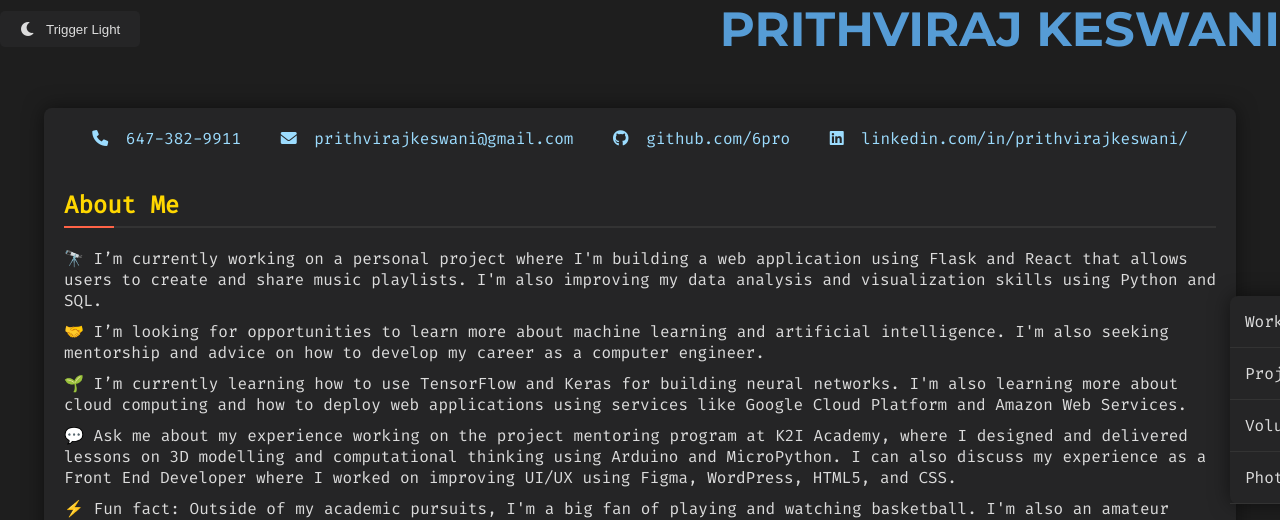
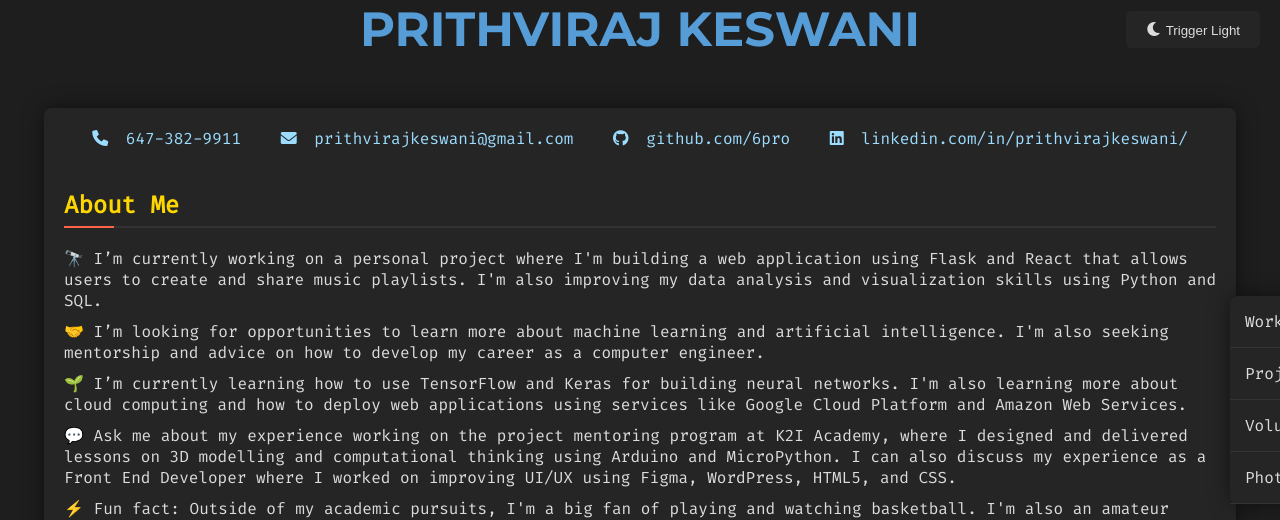
Before and after one commit to 6pro/6pro.github.io, a plain HTML site: page index.html in a window 1280 px wide. Shown: the top 520 px of the page. Drawn offline with Linux system fonts and the light colour scheme.

Commit message:
Update index.html
update

```diff
--- a/index.html
+++ b/index.html
@@ -55,10 +55,11 @@
 
         header {
             display: flex;
-            justify-content: space-between;
+            justify-content: center;
             align-items: center;
             margin-bottom: 40px;
             animation: fadeIn 2s ease-in-out;
+            position: relative;
         }
 
         header h1 {
@@ -76,10 +77,8 @@
             cursor: pointer;
             border-radius: 5px;
             transition: background-color 0.3s ease, color 0.3s ease;
-            margin-right: 20px;
-            display: flex;
-            align-items: center;
-            gap: 10px;
+            position: absolute;
+            right: 20px;
         }
 
         .theme-toggle:hover {
```
